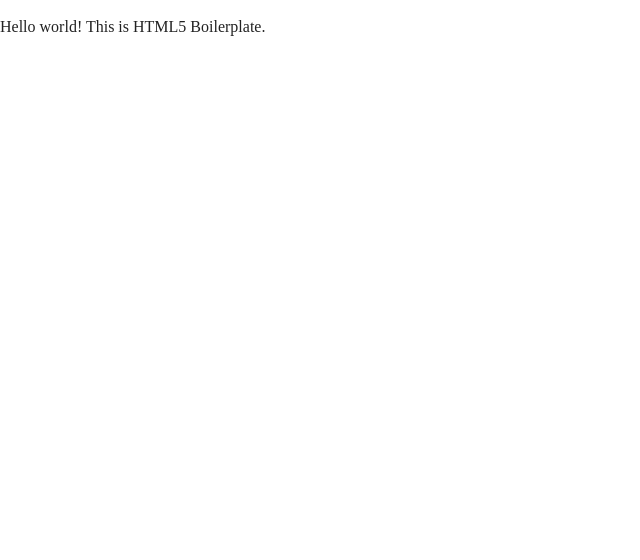
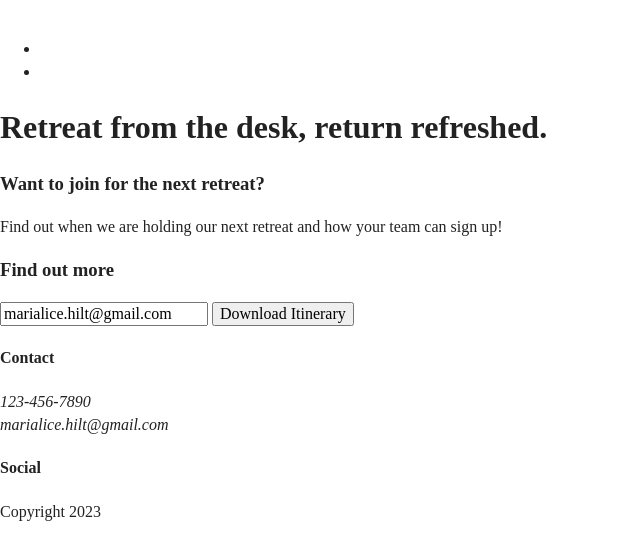
Before and after one commit to MarialiceH/unplugged, a website: page about/index.html in a window 1280 px wide. Shown: the whole page, without its empty margins (0-640 px from the left). Drawn offline with Linux system fonts and the light colour scheme.

Commit message:
Updated framework for html

```diff
--- a/about/index.html
+++ b/about/index.html
@@ -3,7 +3,7 @@
 
 <head>
   <meta charset="utf-8">
-  <title></title>
+  <title>Swimming Retreat</title>
   <meta name="description" content="">
   <meta name="viewport" content="width=device-width, initial-scale=1">
 
@@ -23,9 +23,68 @@
 </head>
 
 <body>
+  <header>
+    <div class="content-wraper">
+      <a href="#">
+        <img>
+      </a>
+      <div class="header-divider"></div>
+      <nav>
+        <ul>
+          <li><a href="faq/index.html"></a></li>
+          <li><a href="faq/about.html"></a></li>
+        </ul>
+      </nav>
 
+    </div>
+  </header>
+  <main>
+    <section class="hero-area">
+      <div class="content-wraper">
+        <h1>Retreat from the desk, return refreshed.</h1>
+      </div>
+    </section>
+    <aside>
+      <div class="content-wraper"></div>
+      <div="form-description">
+        <h3>Want to join for the next retreat?</h3>
+        <p>Find out when we are holding our next retreat and how your team can sign up!</p>
+        </div>
+        <div class="form">
+          <h3>Find out more</h3>
+          <input type="text" name="name" value="marialice.hilt@gmail.com">
+          <input type="button" value="Download Itinerary">
+        </div>
+    </aside>
+
+  </main>
+  <footer>
+    <div class="content-wrapper">
+      <div class="footer-content">
+        <div class="contact">
+          <h4>Contact</h4>
+          <address>
+            <p>
+              123-456-7890<br>
+              marialice.hilt@gmail.com
+            </p>
+          </address>
+        </div>
+        <div class="social"></div>
+        <h4>Social</h4>
+        <div class="social icons"></div>
+        <p>
+          <a herf="#"></a>
+        </p>
+        <div class="copyright">
+          <p>Copyright 2023</p>
+        </div>
+      </div>
+    </div>
+
+  </footer>
   <!-- Add your site or application content here -->
-  <p>Hello world! This is HTML5 Boilerplate.</p>
+  <p></p>
   <script src="../js/vendor/modernizr-3.11.2.min.js"></script>
   <script src="../js/plugins.js"></script>
   <script src="../js/main.js"></script>
```
Also changed, not shown: index.html (+68 -9 lines).
